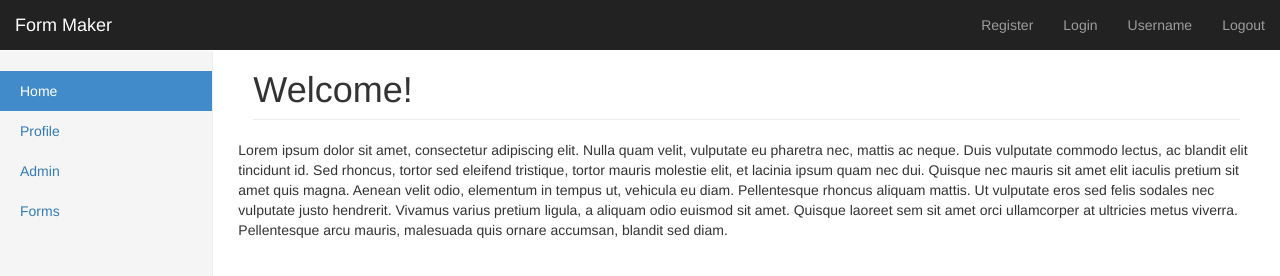
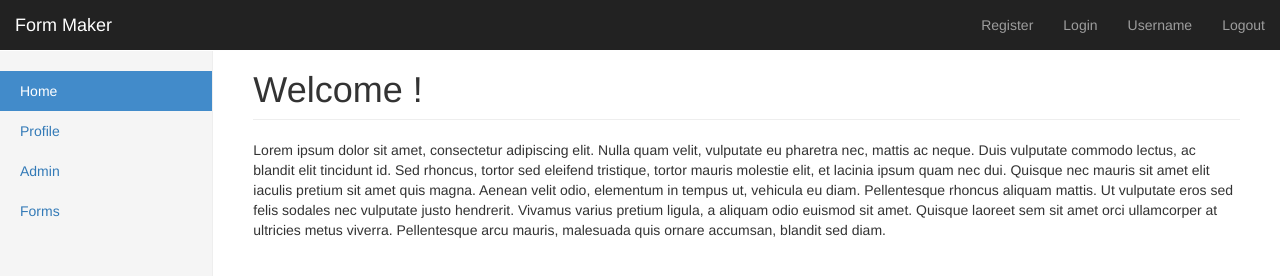
Before and after one commit to ldayananda/cs5610fall2015, a website: page public/assignment/home.html in a window 1280 px wide. Drawn offline with nearby package versions, Linux system fonts and the light colour scheme.

Commit message:
Fixing inner page mess up

```diff
--- a/public/assignment/css/style.css
+++ b/public/assignment/css/style.css
@@ -60,7 +60,6 @@ body {
   background-color: #428bca;
 }
 
-
 /*
  * Main content
  */
--- a/public/assignment/home.html
+++ b/public/assignment/home.html
@@ -51,12 +51,14 @@
           </ul>
         </div>
         <div class="col-sm-9 col-sm-offset-3 col-md-10 col-md-offset-2 main">
-            <section>
-                <h1 class="page-header"> Welcome! </h1>
+            <div class="container-fluid">
+                <div class="row">
+                    <h1 class="page-header">Welcome !</h1>
+                </div>
                 <div class="row">
                     <p> Lorem ipsum dolor sit amet, consectetur adipiscing elit. Nulla quam velit, vulputate eu pharetra nec, mattis ac neque. Duis vulputate commodo lectus, ac blandit elit tincidunt id. Sed rhoncus, tortor sed eleifend tristique, tortor mauris molestie elit, et lacinia ipsum quam nec dui. Quisque nec mauris sit amet elit iaculis pretium sit amet quis magna. Aenean velit odio, elementum in tempus ut, vehicula eu diam. Pellentesque rhoncus aliquam mattis. Ut vulputate eros sed felis sodales nec vulputate justo hendrerit. Vivamus varius pretium ligula, a aliquam odio euismod sit amet. Quisque laoreet sem sit amet orci ullamcorper at ultricies metus viverra. Pellentesque arcu mauris, malesuada quis ornare accumsan, blandit sed diam. </p>
                 </div>
-            </section>
+            </div>
         </div>
       </div>
     </div>
```
